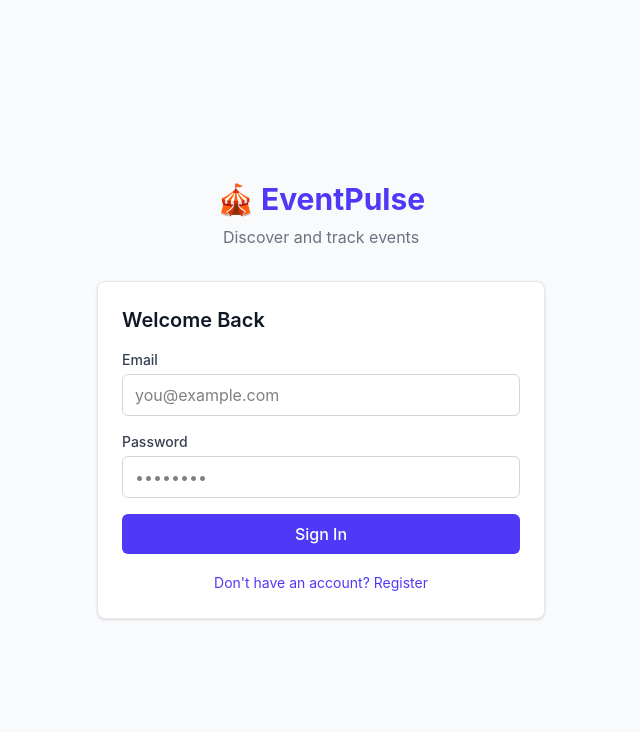
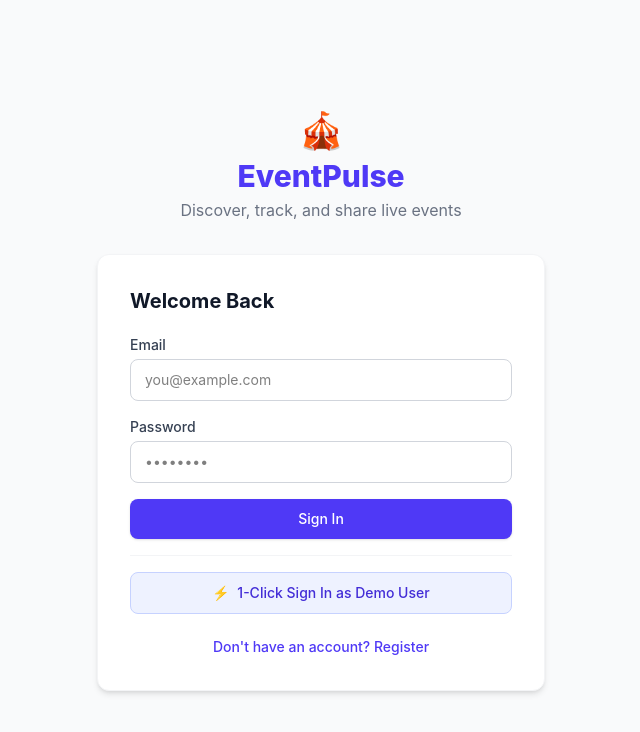
Before and after one commit to kshitijx07/eventpulse, a React (Vite) app in the folder frontend/: page /login in a window 1280 px wide. Shown: the top 732 px of the page, without its empty margins (319-959 px from the left). Built offline with nearby package versions, Linux system fonts and the light colour scheme.

Commit message:
fix: auto-accept demo account password and add 1-click Demo Sign In

```diff
--- a/frontend/src/pages/LoginPage.jsx
+++ b/frontend/src/pages/LoginPage.jsx
@@ -26,12 +26,19 @@ export default function LoginPage() {
         const res = await api.post('/auth/register', { name, email, password })
         login(res.data.data)
       } else {
-        if (!email || !password) {
-          setError('Email and password are required')
+        if (!email) {
+          setError('Email is required')
           setLoading(false)
           return
         }
-        const res = await api.post('/auth/login', { email, password })
+        // If demo email, supply default password if empty
+        const pass = password || (email === 'demo@eventpulse.com' ? 'password123' : '')
+        if (!pass) {
+          setError('Password is required')
+          setLoading(false)
+          return
+        }
+        const res = await api.post('/auth/login', { email, password: pass })
         login(res.data.data)
       }
     } catch (err) {
@@ -40,16 +47,32 @@ export default function LoginPage() {
     setLoading(false)
   }
 
+  const handleDemoSignIn = async () => {
+    setError('')
+    setLoading(true)
+    try {
+      const res = await api.post('/auth/login', {
+        email: 'demo@eventpulse.com',
+        password: 'password123'
+      })
+      login(res.data.data)
+    } catch (err) {
+      setError(err.response?.data?.message || 'Demo login failed')
+    }
+    setLoading(false)
+  }
+
   return (
     <div className="min-h-screen bg-gray-50 flex items-center justify-center px-4">
       <div className="max-w-md w-full">
         <div className="text-center mb-8">
-          <h1 className="text-3xl font-bold text-indigo-600">🎪 EventPulse</h1>
-          <p className="text-gray-500 mt-2">Discover and track events</p>
+          <div className="text-4xl mb-2">🎪</div>
+          <h1 className="text-3xl font-extrabold text-indigo-600">EventPulse</h1>
+          <p className="text-gray-500 mt-1">Discover, track, and share live events</p>
         </div>
 
-        <div className="bg-white rounded-lg shadow-sm border border-gray-200 p-6">
-          <h2 className="text-xl font-semibold text-gray-900 mb-4">
+        <div className="bg-white rounded-xl shadow-md border border-gray-100 p-8">
+          <h2 className="text-xl font-bold text-gray-900 mb-5">
             {isRegister ? 'Create Account' : 'Welcome Back'}
           </h2>
 
@@ -68,7 +91,7 @@ export default function LoginPage() {
                   value={name}
                   onChange={e => setName(e.target.value)}
                   placeholder="Your name"
-                  className="w-full px-3 py-2 border border-gray-300 rounded-md focus:outline-none focus:ring-2 focus:ring-indigo-500"
+                  className="w-full px-3.5 py-2.5 border border-gray-300 rounded-lg focus:outline-none focus:ring-2 focus:ring-indigo-500 text-sm"
                 />
               </div>
             )}
@@ -80,7 +103,7 @@ export default function LoginPage() {
                 value={email}
                 onChange={e => setEmail(e.target.value)}
                 placeholder="you@example.com"
-                className="w-full px-3 py-2 border border-gray-300 rounded-md focus:outline-none focus:ring-2 focus:ring-indigo-500"
+                className="w-full px-3.5 py-2.5 border border-gray-300 rounded-lg focus:outline-none focus:ring-2 focus:ring-indigo-500 text-sm"
               />
             </div>
 
@@ -91,23 +114,37 @@ export default function LoginPage() {
                 value={password}
                 onChange={e => setPassword(e.target.value)}
                 placeholder="••••••••"
-                className="w-full px-3 py-2 border border-gray-300 rounded-md focus:outline-none focus:ring-2 focus:ring-indigo-500"
+                className="w-full px-3.5 py-2.5 border border-gray-300 rounded-lg focus:outline-none focus:ring-2 focus:ring-indigo-500 text-sm"
               />
             </div>
 
             <button
               type="submit"
               disabled={loading}
-              className="w-full py-2 bg-indigo-600 text-white rounded-md hover:bg-indigo-700 font-medium transition-colors"
+              className="w-full py-2.5 bg-indigo-600 hover:bg-indigo-700 text-white font-medium rounded-lg text-sm transition-colors shadow-sm disabled:opacity-50"
             >
               {loading ? 'Please wait...' : isRegister ? 'Create Account' : 'Sign In'}
             </button>
           </form>
 
-          <div className="mt-4 text-center">
+          {!isRegister && (
+            <div className="mt-4 pt-4 border-t border-gray-100">
+              <button
+                type="button"
+                onClick={handleDemoSignIn}
+                disabled={loading}
+                className="w-full py-2.5 bg-indigo-50 hover:bg-indigo-100 text-indigo-700 font-medium rounded-lg text-sm transition-colors border border-indigo-200 flex items-center justify-center gap-2"
+              >
+                <span>⚡</span>
+                <span>1-Click Sign In as Demo User</span>
+              </button>
+            </div>
+          )}
+
+          <div className="mt-5 text-center">
             <button
               onClick={() => { setIsRegister(!isRegister); setError('') }}
-              className="text-sm text-indigo-600 hover:underline"
+              className="text-sm font-medium text-indigo-600 hover:text-indigo-800"
             >
               {isRegister ? 'Already have an account? Sign In' : "Don't have an account? Register"}
             </button>
```
Also changed, not shown: 1 other file (tests, documents, lock files or other folders).
